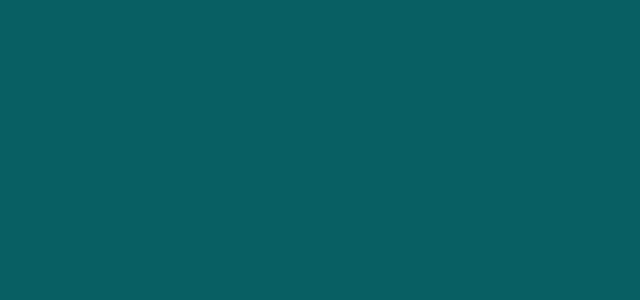
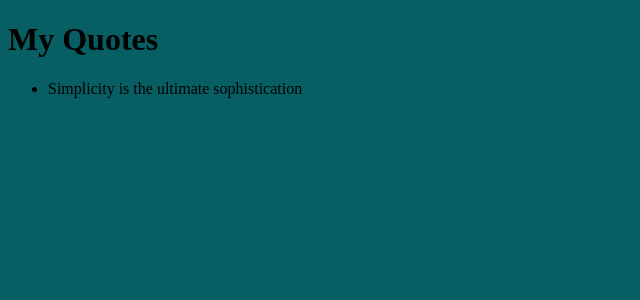
Before and after one commit to JOSEPHTEMBU/Quotes, an Angular app: page / in a window 1280 px wide. Shown: the top 300 px of the page, without its empty margins (0-640 px from the left). Built offline with nearby package versions, Linux system fonts and the light colour scheme.

Commit message:
generate quote component

```diff
--- a/src/app/app.component.html
+++ b/src/app/app.component.html
@@ -2,7 +2,8 @@
   <h1>My Quotes</h1>
   <ul>
       <li *ngFor='let quote of quotes'>
-        {{quote}}
+        {{quote.name}}
       </li>
   </ul>
+
 </div>
--- a/src/app/app.component.ts
+++ b/src/app/app.component.ts
@@ -1,13 +1,15 @@
 import { Component } from '@angular/core';
 import { Quote } from './quote';
 
+@Component({
+  selector: 'app-root',
+  templateUrl: './app.component.html',
+  styleUrls: ['./app.component.css']
+})
 export class AppComponent {
-  quotes:Quote[] = [
-    {id:1, name:'Watch finding Nemo'},
-    {id:2,name:'Buy Cookies'},
-    {id:3,name:'Get new Phone Case'},
-    {id:4,name:'Get Dog Food'},
-    {id:5,name:'Solve math homework'},
-    {id:6,name:'Plot my world domination plan'},
-  ];
+  quotes:Quote[];
+
+  constructor(){
+    this.quotes = [new Quote(3,"Simplicity is the ultimate sophistication")]
+  }
 }
--- a/src/app/app.module.ts
+++ b/src/app/app.module.ts
@@ -3,10 +3,12 @@ import { NgModule } from '@angular/core';
 
 import { AppRoutingModule } from './app-routing.module';
 import { AppComponent } from './app.component';
+import { QuoteComponent } from './quote/quote.component';
 
 @NgModule({
   declarations: [
-    AppComponent
+    AppComponent,
+    QuoteComponent
   ],
   imports: [
     BrowserModule,
--- a/src/app/quote.ts
+++ b/src/app/quote.ts
@@ -1,4 +1,9 @@
 export class Quote {
     id: number;
   name: string;
+
+  constructor(id: number, name:string){
+      this.id = id;
+      this.name = name;
+  }
 }
--- /dev/null
+++ b/src/app/quote/quote.component.html
@@ -0,0 +1 @@
+<p>quote works!</p>
--- /dev/null
+++ b/src/app/quote/quote.component.ts
@@ -0,0 +1,15 @@
+import { Component, OnInit } from '@angular/core';
+
+@Component({
+  selector: 'app-quote',
+  templateUrl: './quote.component.html',
+  styleUrls: ['./quote.component.css']
+})
+export class QuoteComponent implements OnInit {
+
+  constructor() { }
+
+  ngOnInit(): void {
+  }
+
+}
```
Also changed, not shown: src/app/quote/quote.component.css (added), 1 other file (tests, documents, lock files or other folders).
